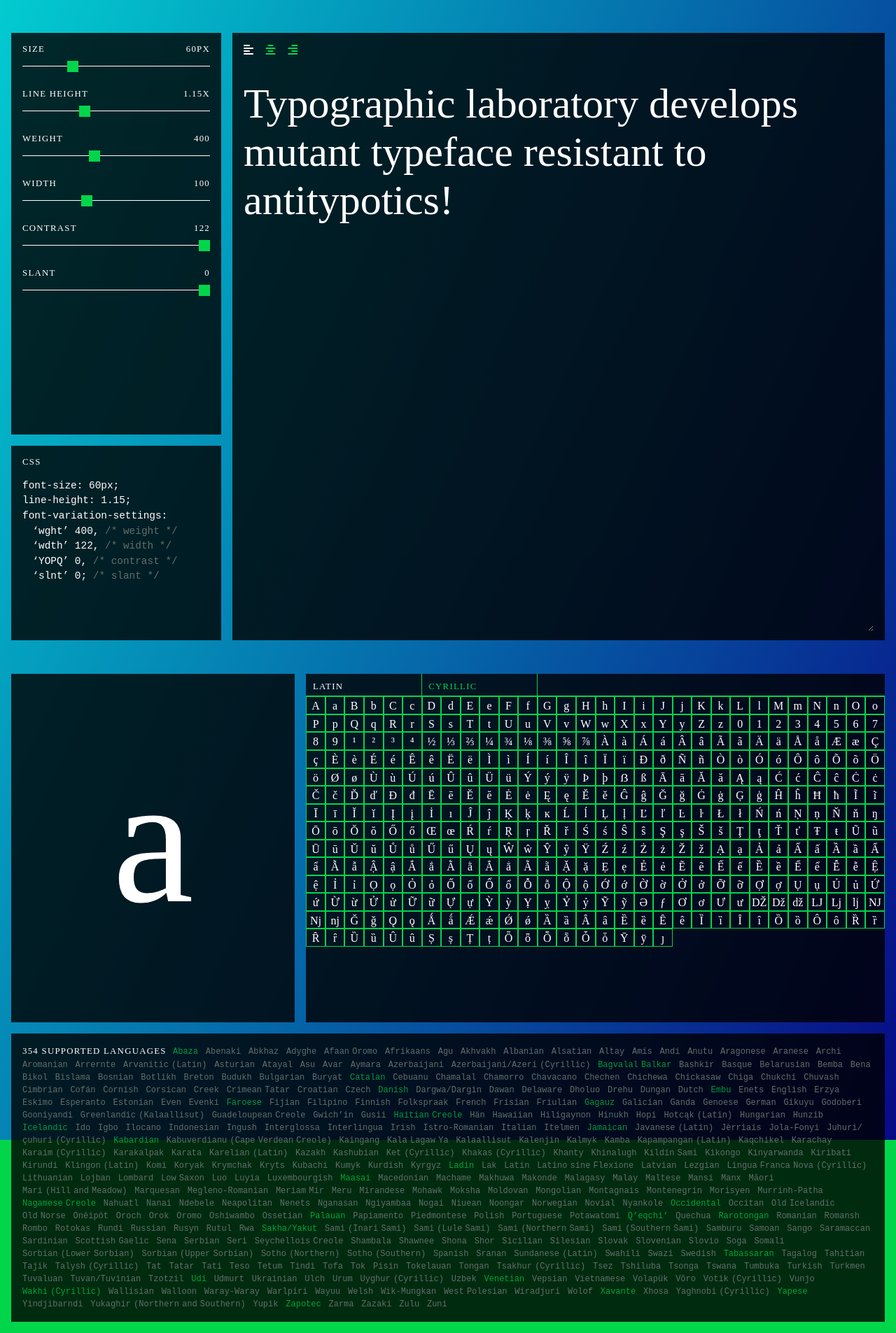
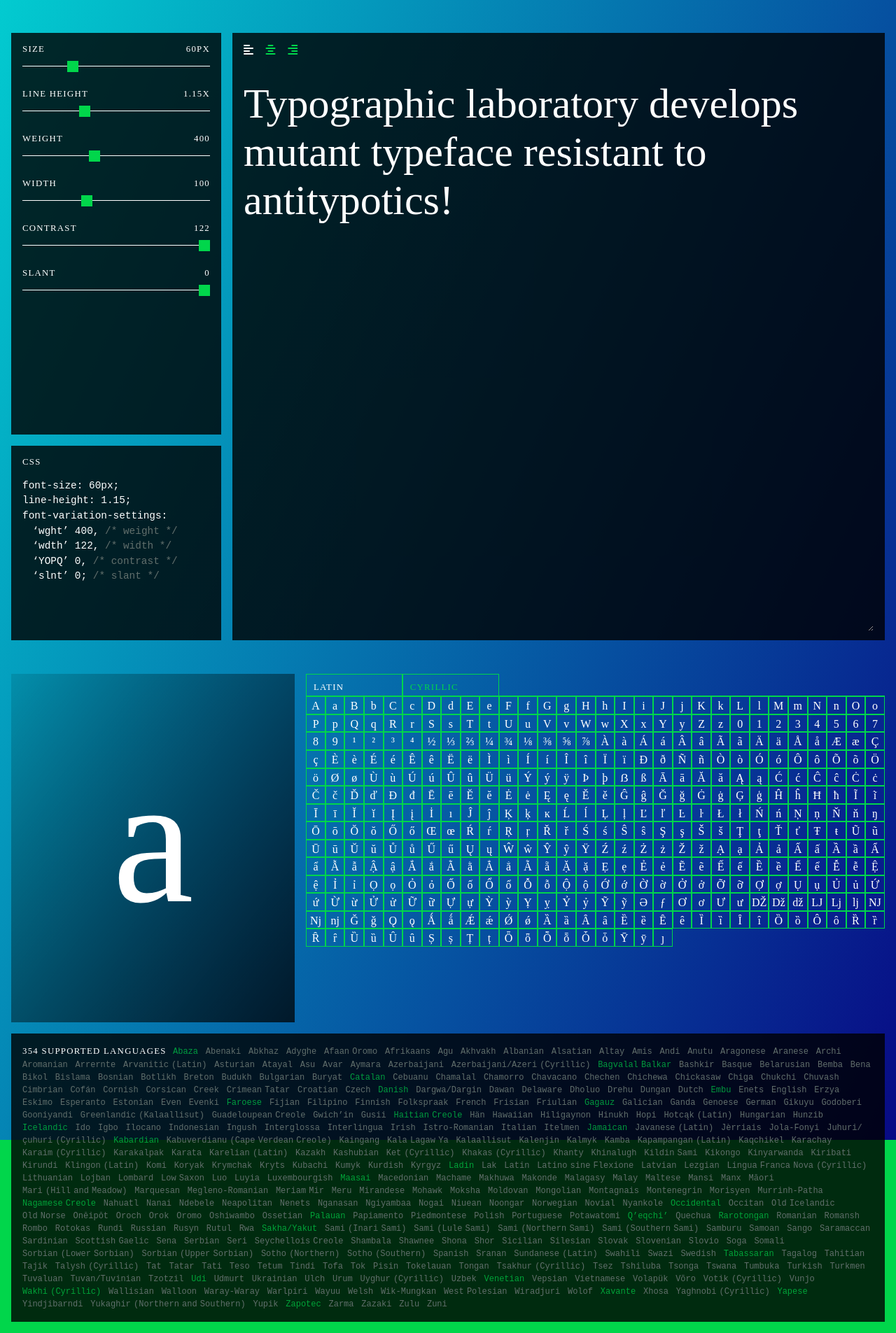
Before and after one commit to tphinney/science_gothic_microsite, a Jekyll site: the page built from index.md, in a window 1280 px wide. Shown: the part 1203-3108 px from the top of the page at 70% size. Built offline with Jekyll 4.4.1, drawn with Linux system fonts in a browser that asks for light colours; nearby versions of some CDN libraries; some web fonts are replaced.

Commit message:
glyph table styling

```diff
--- a/assets/css/theme.css
+++ b/assets/css/theme.css
@@ -859,6 +859,9 @@
   grid-column: 1 / 5;
   grid-row: 1 / 6;
   text-align: center;
+  background: none;
+  background-image: linear-gradient(to bottom right, rgba(0, 0, 0, 0.1), rgba(0, 0, 0, 0.75));
+  background-size: cover;
 }
 
 #featured_glyph p {
@@ -870,11 +873,13 @@
   grid-column: 5 / 13;
   grid-row: 1 / 6;
   padding: 0;
+  background: none;
 }
 
 #glyphs div {
   background: none;
   padding: 0;
+  vertical-align: top;
 }
 
 #glyphs #glyph_tab_bar {
@@ -885,11 +890,11 @@
 
 #glyphs .glyph_tab {
   display: inline-block;
-  width: 20%;
+  width: calc(100% / 30 * 5);
   height: calc(var(--margin) * 2);
   padding: calc((var(--margin) * 2 - 0.8rem) / 2);
-  border-right: 1px solid var(--green);
   cursor: pointer;
+  border: 0.5px solid var(--green);
 }
 
 #glyphs .glyph_tab p {
--- a/assets/js/script.js
+++ b/assets/js/script.js
@@ -116,7 +116,7 @@
   $("#glyphs .glyph_table div").hover(function(){
     var current_glyph = $(this).text();
     $("#featured_glyph p").text(current_glyph);
-    $(this).css('background', 'var(--gray)');
+    $(this).css('background', 'rgba(0,0,0,0.8)');
   }, function() {
     $(this).css('background', 'none');
   });
```
